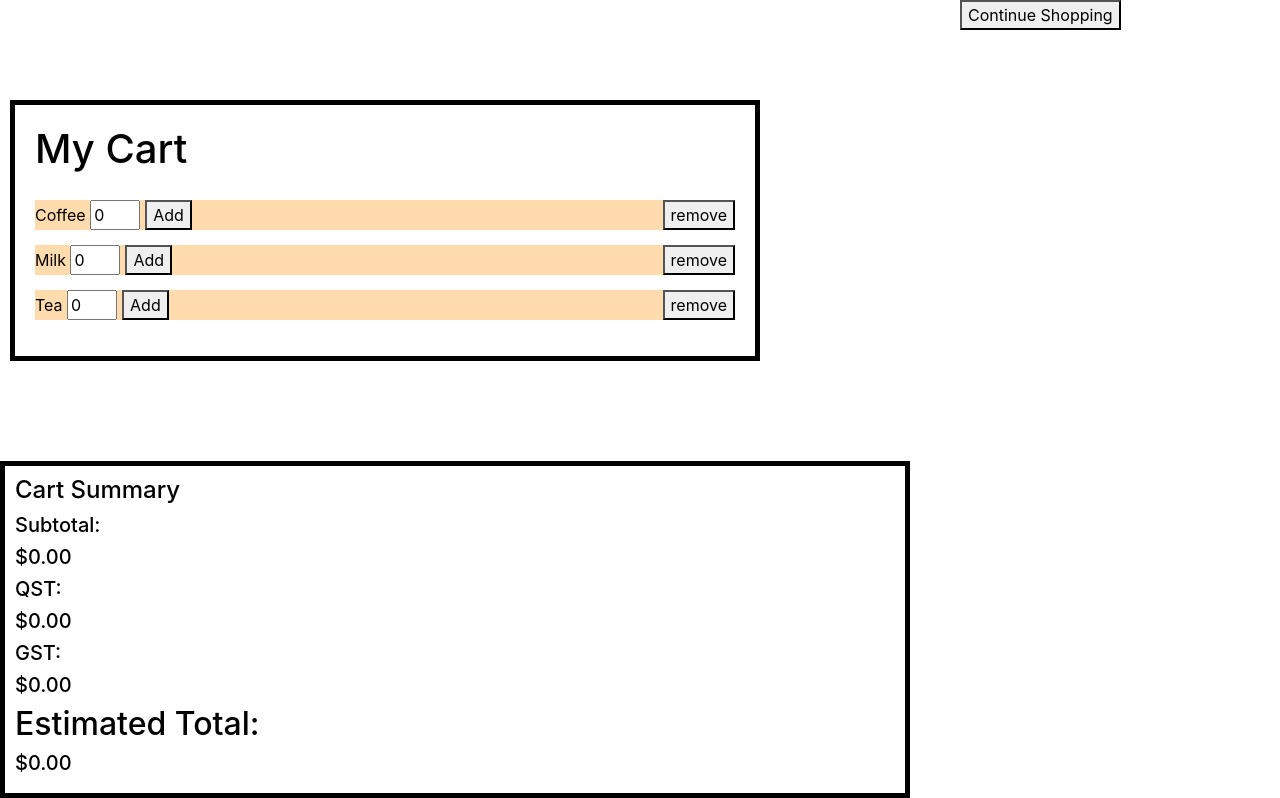
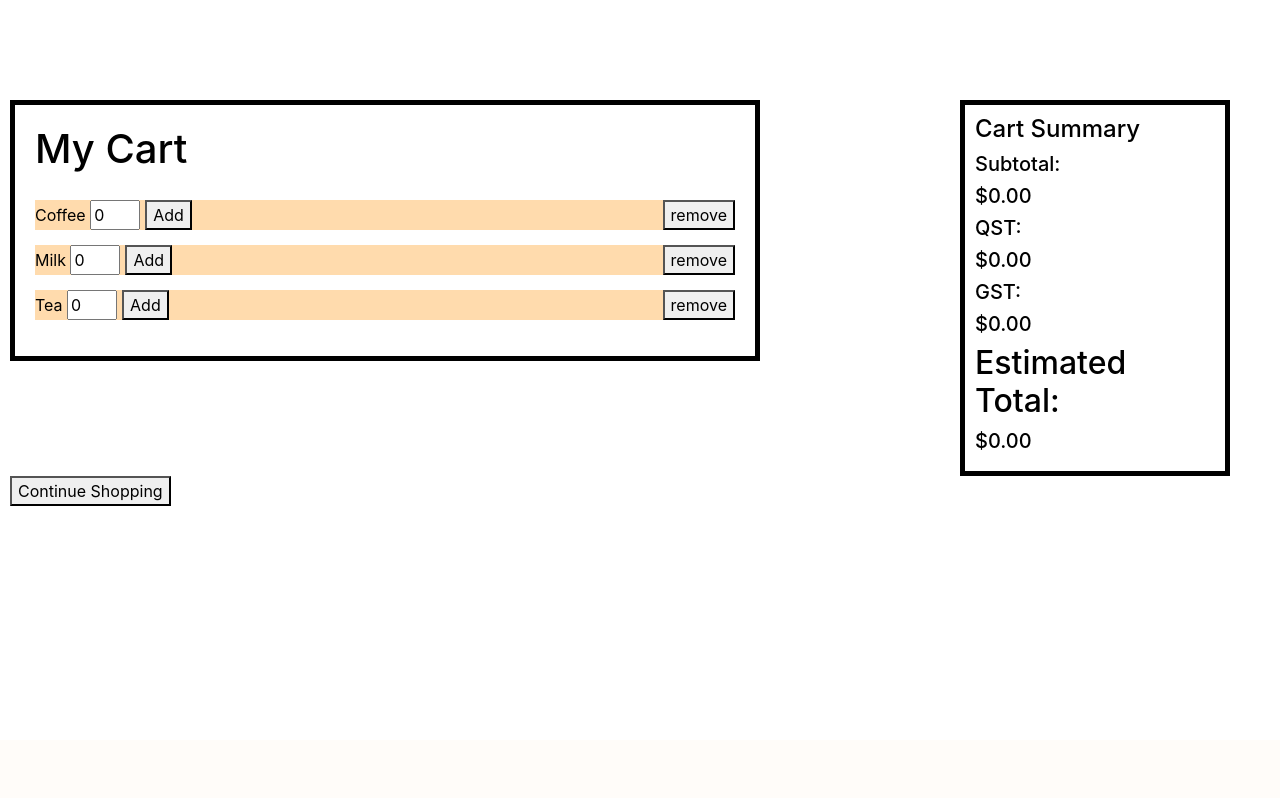
Before and after one commit to SOEN-287-Project/Assignment-1, a PHP site: the page made by Shopping Cart Page (P4).html in a window 1280 px wide. Shown: the part 60-858 px from the top of the page. After the commit the page ends 566 px from the top, so only its background shows below. Run offline with PHP 8.4, Linux system fonts and the light colour scheme; some libraries are stand-ins or nearby versions.

Commit message:
Update P4_stylesheet.css

```diff
--- a/styles/P4_stylesheet.css
+++ b/styles/P4_stylesheet.css
@@ -17,7 +17,7 @@
 .container2{
 
     float: left;
-    width: 75%;
+    width: 25%;
     color: black;
     padding-top: 100px;
     padding-right: 50px;
```
